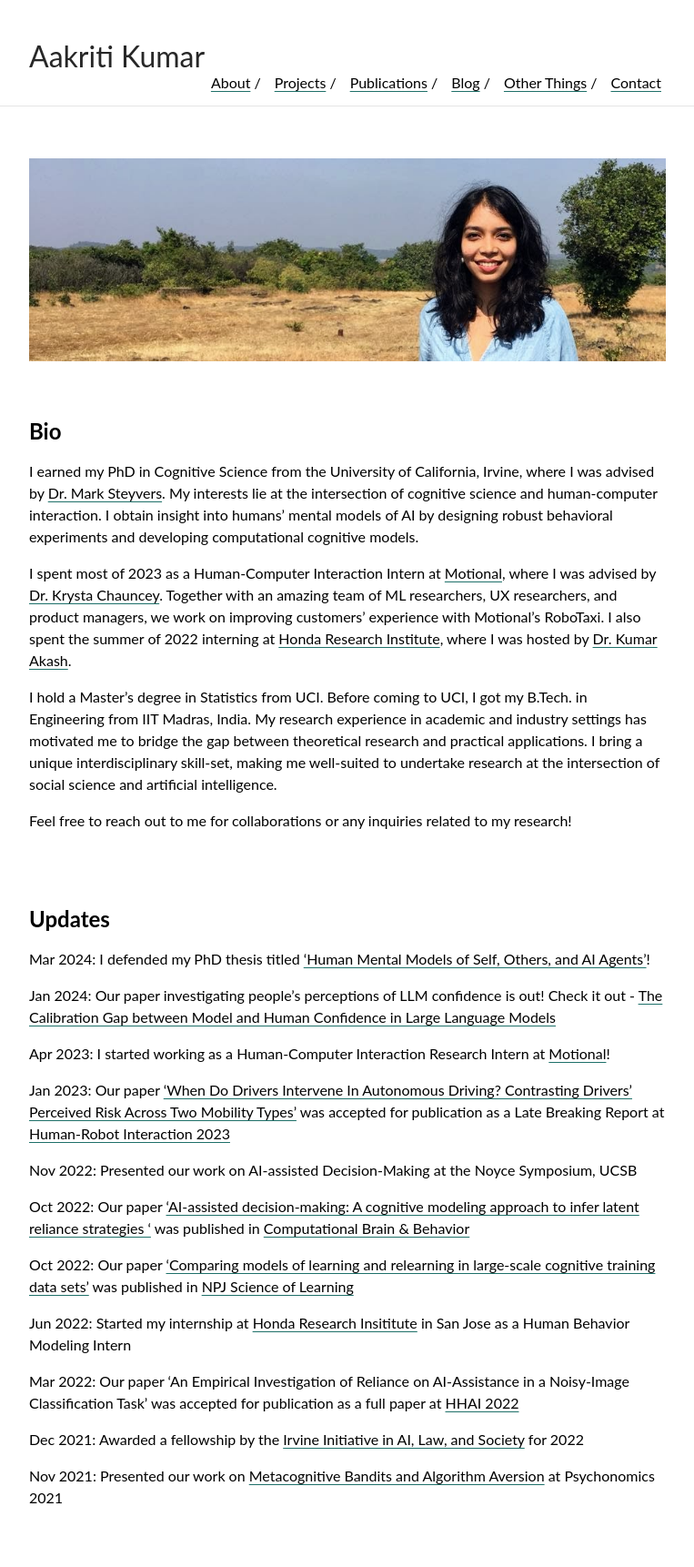
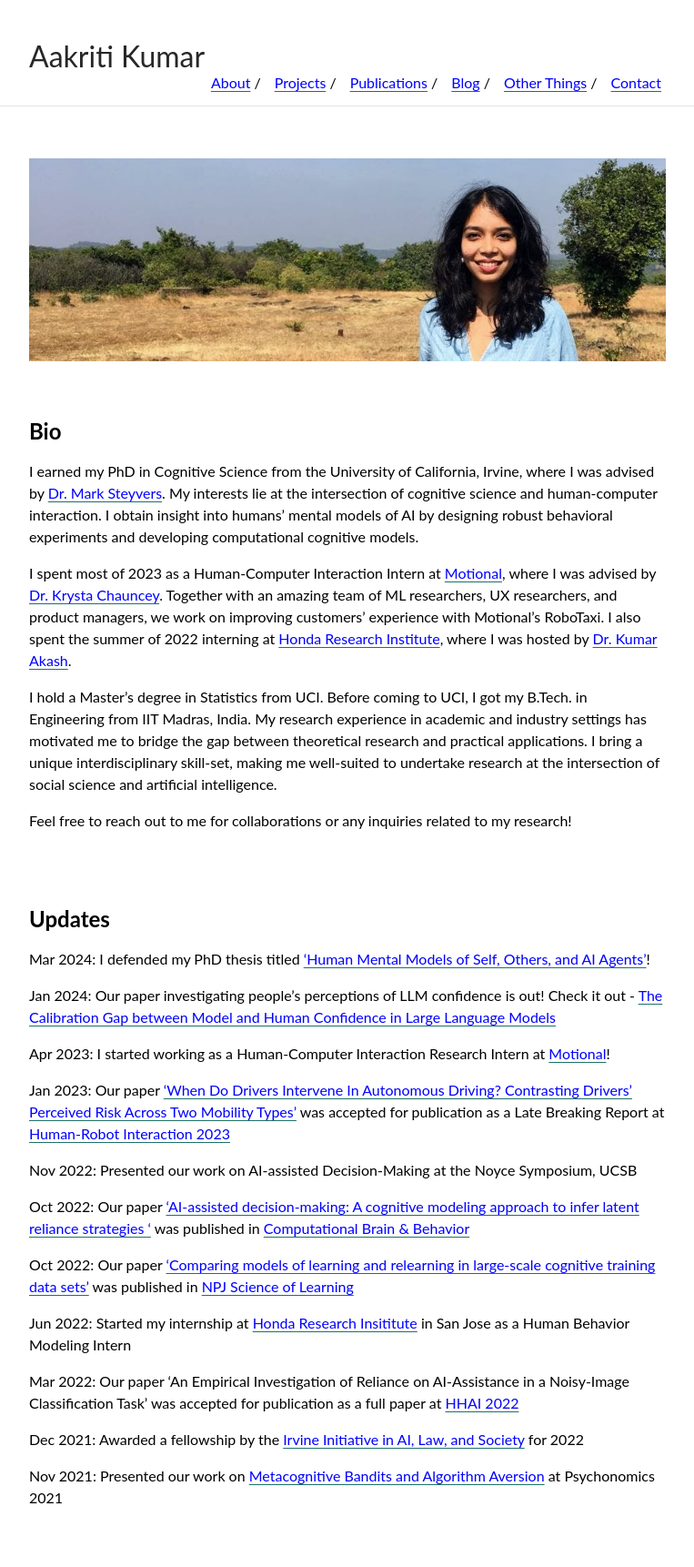
Before and after one commit to aakriti1kumar/aakriti1kumar.github.io, a Jekyll site: the page built from index.md, in a window 1280 px wide. Shown: the whole page at 91% size, without its empty margins (258-1021 px from the left). Built offline with Jekyll 4.4.1, drawn with Linux system fonts in a browser that asks for light colours; our own code applies the rules of GitHub Pages for plain Markdown files.

Commit message:
Update _style.scss

```diff
--- a/_sass/_style.scss
+++ b/_sass/_style.scss
@@ -16,12 +16,12 @@ body {
 }
 a {
     text-decoration:underline;
-    color:black;
+    color:blue;
     text-underline-offset:3px;
     text-decoration-color:#1e7069}
 
 a2 {
-    color:black;
+    color:blue;
     text-decoration-color:#1e7069}
 
 a:hover{
```
